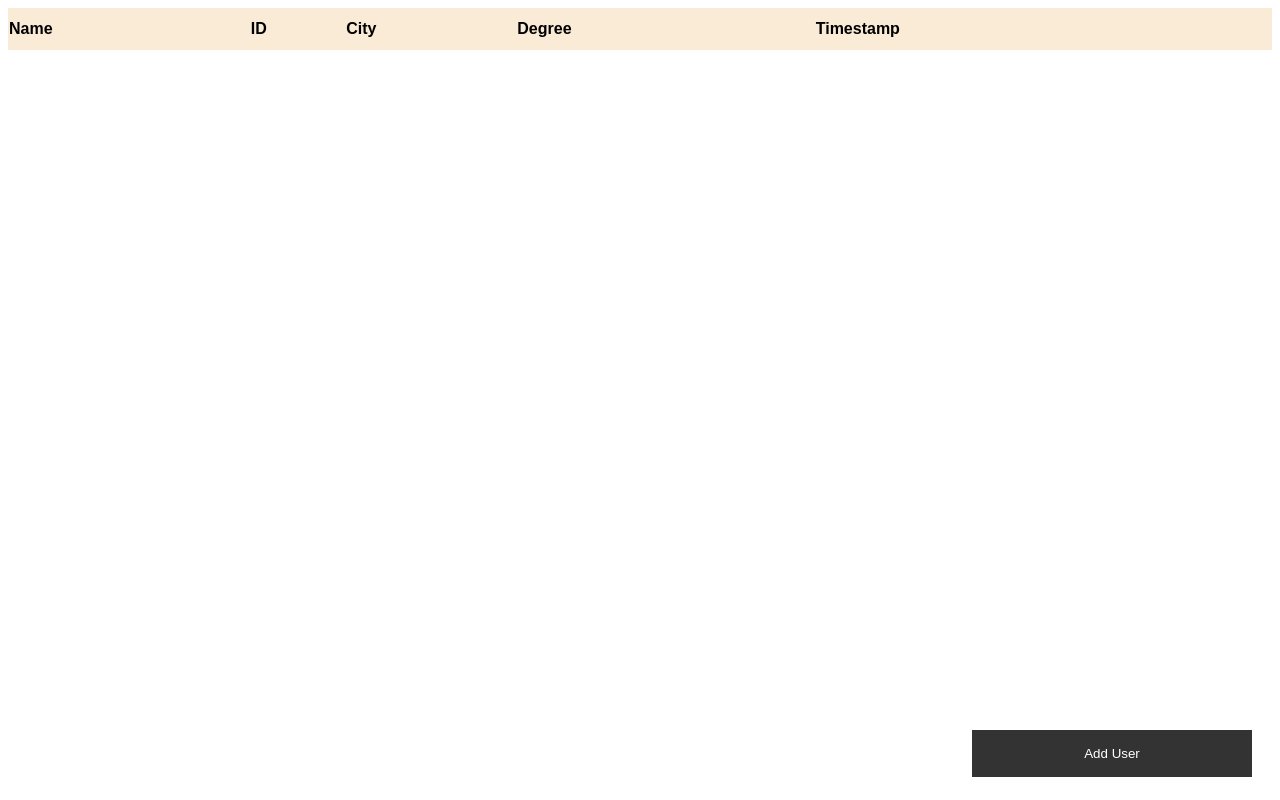
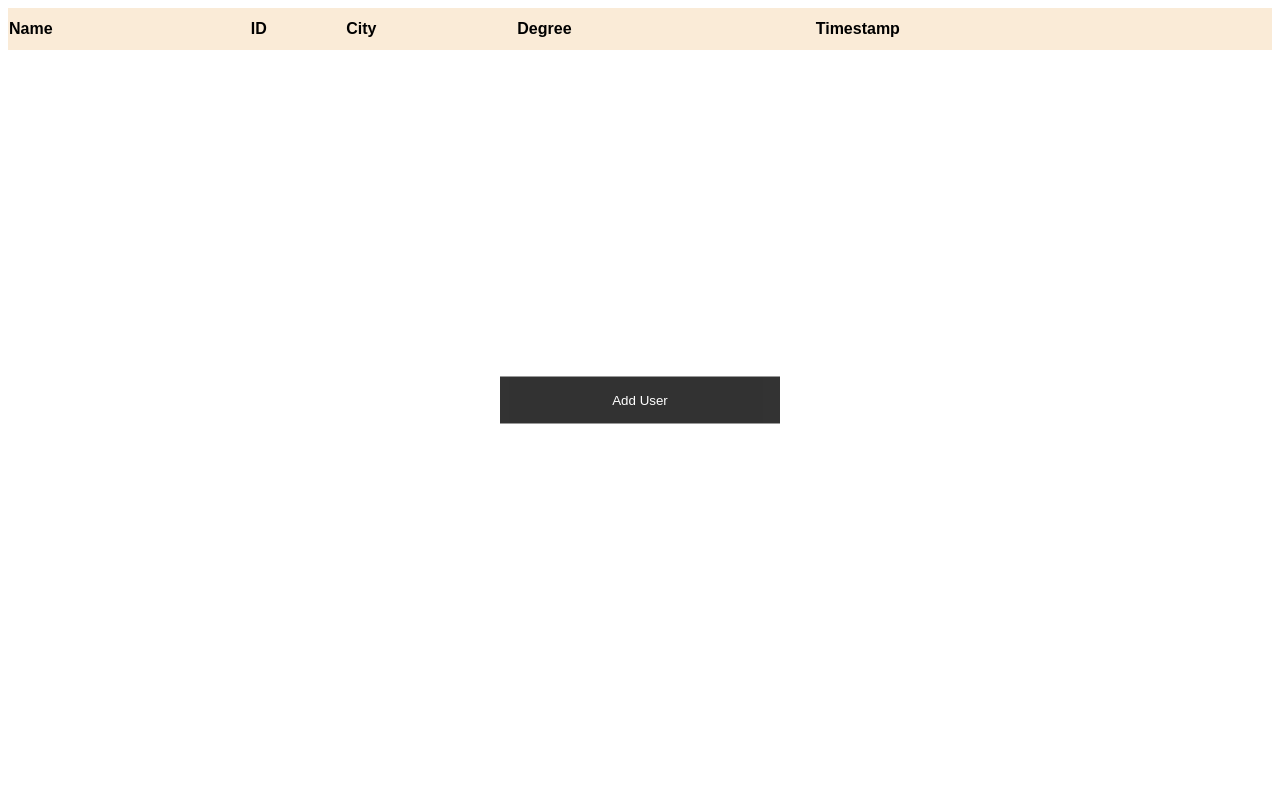
Before and after one commit to gurnoork/MoveInSync-Assignment, a plain HTML site: page index.html in a window 1280 px wide. Drawn offline with Linux system fonts and the light colour scheme.

Commit message:
Update style.css

```diff
--- a/css/style.css
+++ b/css/style.css
@@ -6,6 +6,7 @@
 {
     box-sizing:border-box;
 }
+
 .mytable
 {
     font-family: Arial, Helvetica, sans-serif;
@@ -22,6 +23,16 @@
 
 }
 
+
+.center
+{
+    margin: 0;
+    position: absolute;
+    top: 50%;
+    left: 50%;
+    -ms-transform: translate(-50%, -50%);
+    transform: translate(-50%, -50%);
+}
 /*button used to open form */
 .button-open
 {
@@ -31,9 +42,6 @@
     border:none;
     cursor:pointer;
     opacity:0.8;
-    position:fixed;
-    bottom:23px;
-    right:28px;
     width:280px;
 }
 
@@ -55,7 +63,7 @@
     padding:10px;
     background-color:teal;
 }
-.user-form input[type=text], .user-form input[type=password]
+.user-form input[type=text], .user-form input[type=password], select
 {
     width:100%;
     padding:15px;
```
